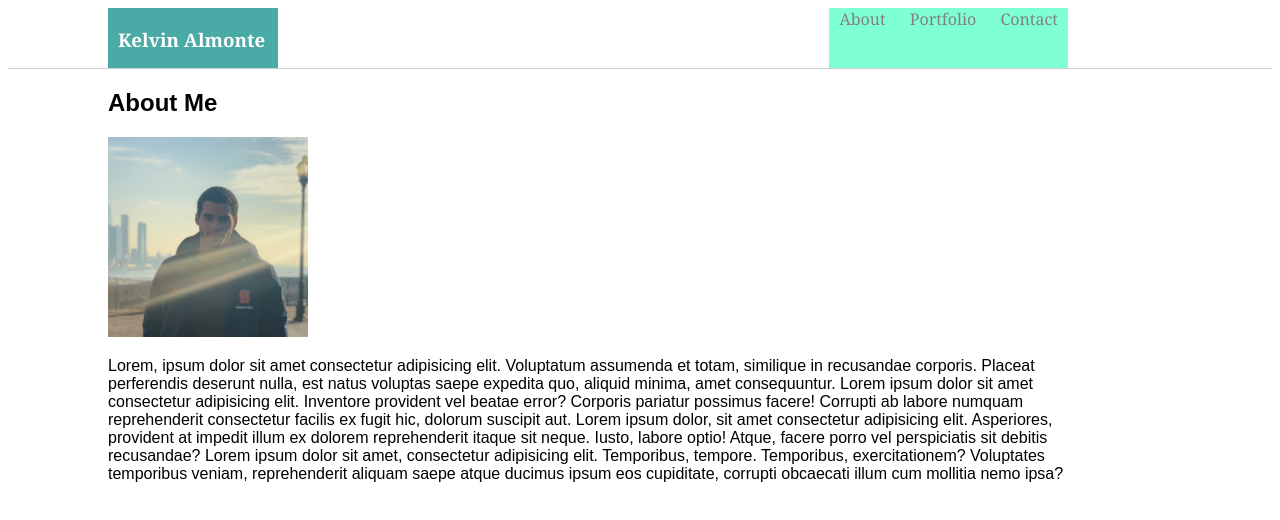
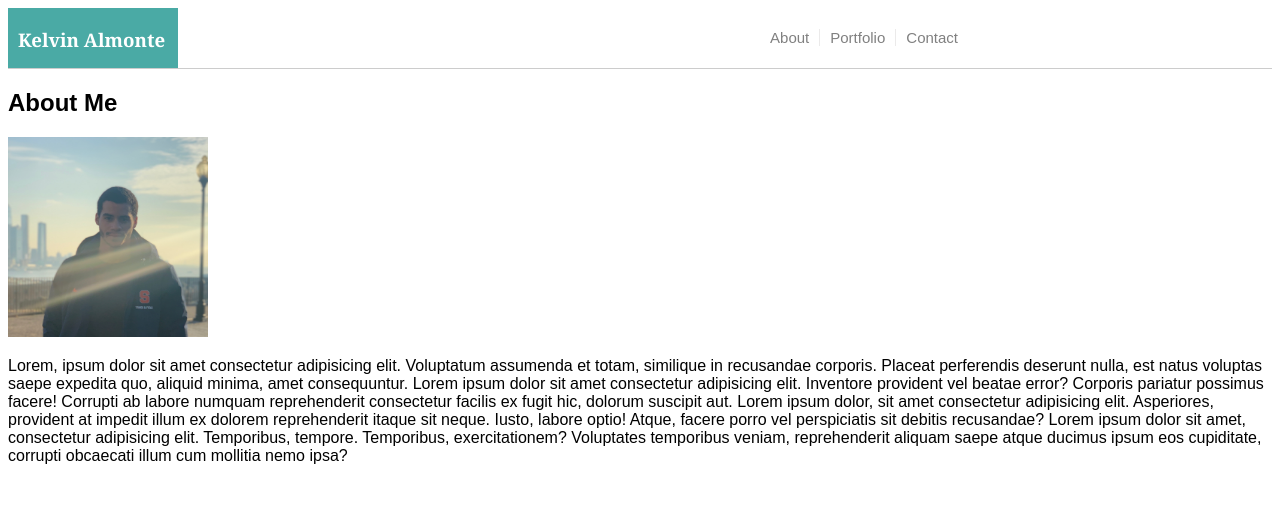
Before and after one commit to kalmontee/Basic-Portfolio, a plain HTML site: page index.html in a window 1280 px wide. Drawn offline with Linux system fonts and the light colour scheme.

Commit message:
update message

```diff
--- a/assets/css/style.css
+++ b/assets/css/style.css
@@ -3,9 +3,9 @@ body {
     font-family: Arial, Helvetica, sans-serif;
 }
 
-.container {
-    padding: 0 100px;
+.header-container {
     width: 960px;
+    align-items: center;
     display: flex;
     justify-content: space-between;
 }
@@ -15,13 +15,14 @@ body {
 header {
     background-color: #ffffff;
     border-bottom: 1px solid #cccccc;
-    font-family: Georgia, 'Times New Roman', Times, serif;
 }
 
 div.branding {
+    font-family: Georgia, 'Times New Roman', Times, serif;
     background-color: #4aaaa5;
     width: 170px;
     height: 60px;
+
 }
 
 div.branding h3 {
@@ -30,16 +31,22 @@ div.branding h3 {
     padding: 0 10px;
 }
 
-nav {
+nav ul {
+    display: flex;
+    list-style: none;
     flex-flow: row;
-    background-color: aquamarine;
 }
 
-
-nav a {
+nav ul li a {
     text-decoration: none;
     color: gray;
     padding: 0 10px;
+    font-size: 15px;
+    border-right: 1px solid rgb(235, 234, 234);
+}
+
+#contact {
+    border-right: none;
 }
 
 /*********Index.HTML********/
--- a/index.html
+++ b/index.html
@@ -11,14 +11,16 @@
 
 <body>
     <header>
-        <div class="container">
+        <div class="header-container">
             <div class="branding">
                 <h3>Kelvin Almonte</h3>
             </div>
             <nav>
-                <a href="index.html">About</a>
-                <a href="portfolio.html">Portfolio</a>
-                <a href="contact.html">Contact</a>
+                <ul>
+                    <li><a href="index.html">About</a></li>
+                    <li><a href="portfolio.html">Portfolio</a></li>
+                    <li><a href="contact.html" id="contact">Contact</a></li>
+                </ul>
             </nav>
         </div>
     </header>
```
